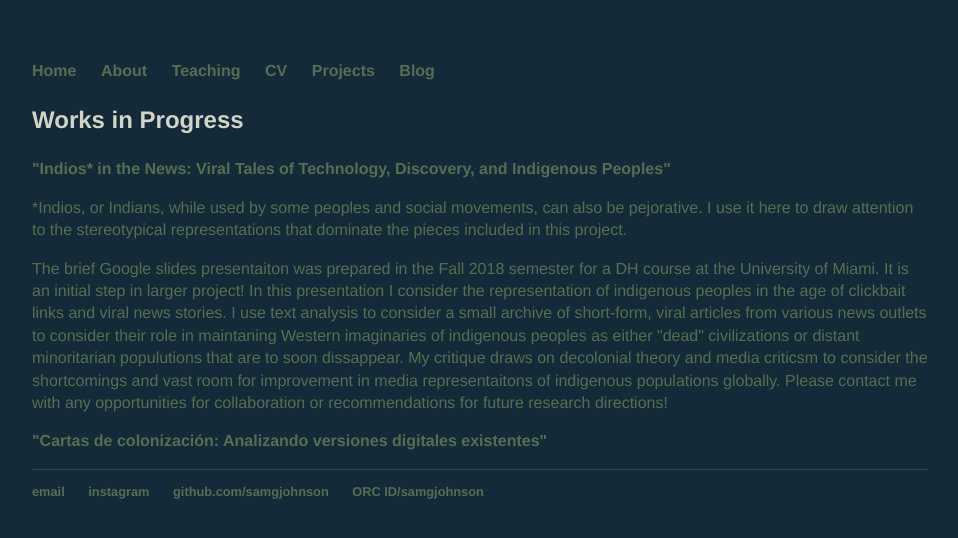
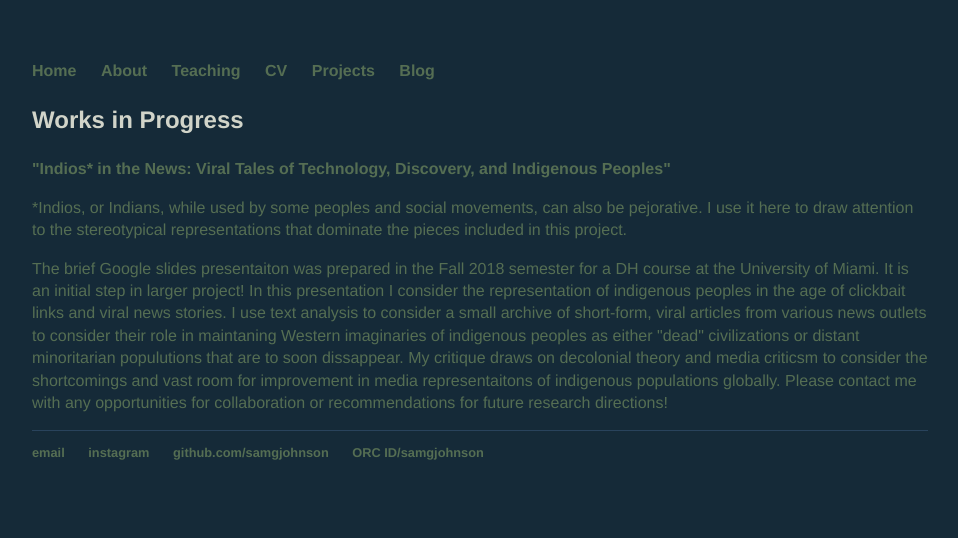
Before and after one commit to samgjohnson/samgjohnson.github.io, a Jekyll site: the page built from dhprojects/index.html, in a window 1280 px wide. Shown: the top 538 px of the page, without its empty margins (160-1118 px from the left). Built offline with Jekyll 4.4.1, drawn with Linux system fonts in a browser that asks for light colours.

Commit message:
Update index.html

```diff
--- a/dhprojects/index.html
+++ b/dhprojects/index.html
@@ -6,4 +6,3 @@ title: DH Projects
 <p><a href="https://docs.google.com/presentation/d/1oy6-h1STulIn8PONYk63Xlae5LepsvXnjIgIX361nI8/edit?usp=sharing"><b>"Indios* in the News: Viral Tales of Technology, Discovery, and Indigenous Peoples"</b></a></p>
 <p>*Indios, or Indians, while used by some peoples and social movements, can also be pejorative. I use it here to draw attention to the stereotypical representations that dominate the pieces included in this project.</p>
 <p>The brief Google slides presentaiton was prepared in the Fall 2018 semester for a DH course at the University of Miami. It is an initial step in larger project! In this presentation I consider the representation of indigenous peoples in the age of clickbait links and viral news stories. I use text analysis to consider a small archive of short-form, viral articles from various news outlets to consider their role in maintaning Western imaginaries of indigenous peoples as either "dead" civilizations or distant minoritarian populutions that are to soon dissappear. My critique draws on decolonial theory and media criticsm to consider the shortcomings and vast room for improvement in media representaitons of indigenous populations globally. Please contact me with any opportunities for collaboration or recommendations for future research directions!</p>
-<p><a href="http://www.samgjohnson.com/dhprojects/mll726sp2019"><b>"Cartas de colonización: Analizando versiones digitales existentes"</b></a></p>
```
